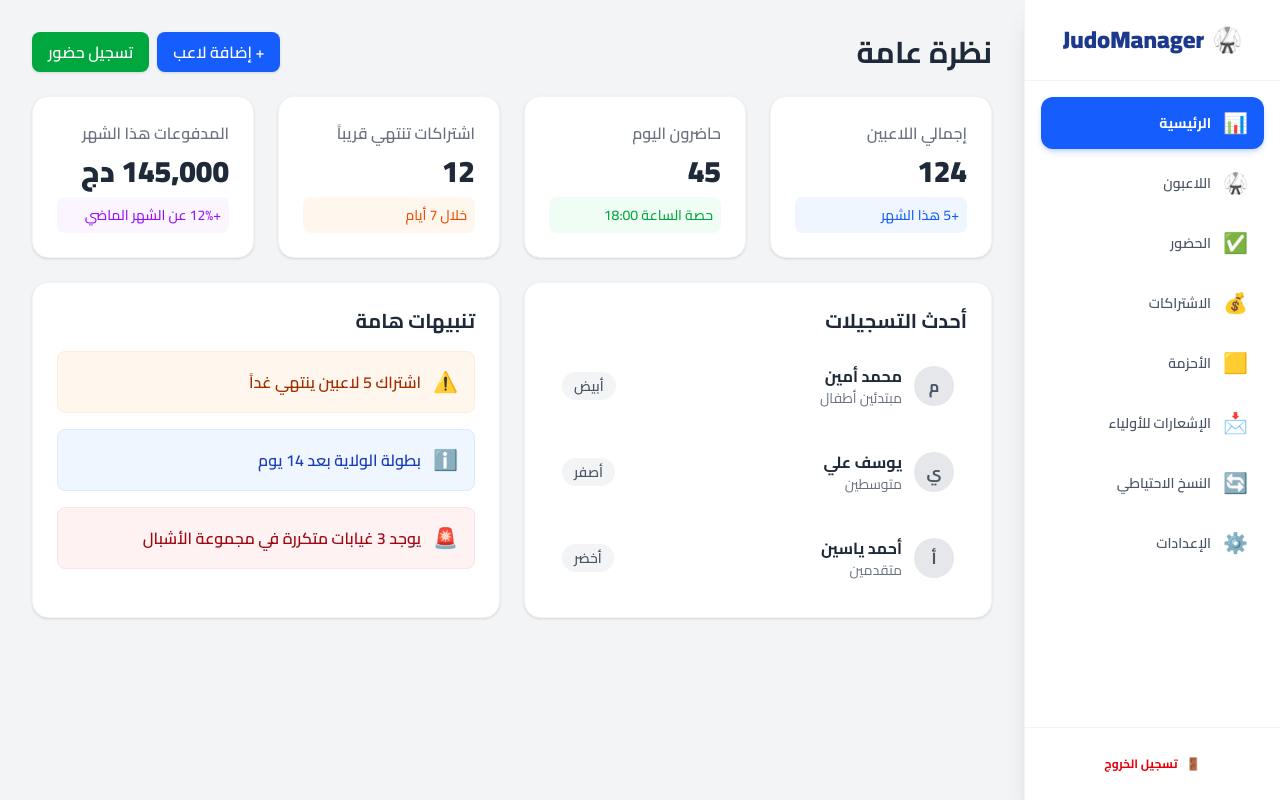
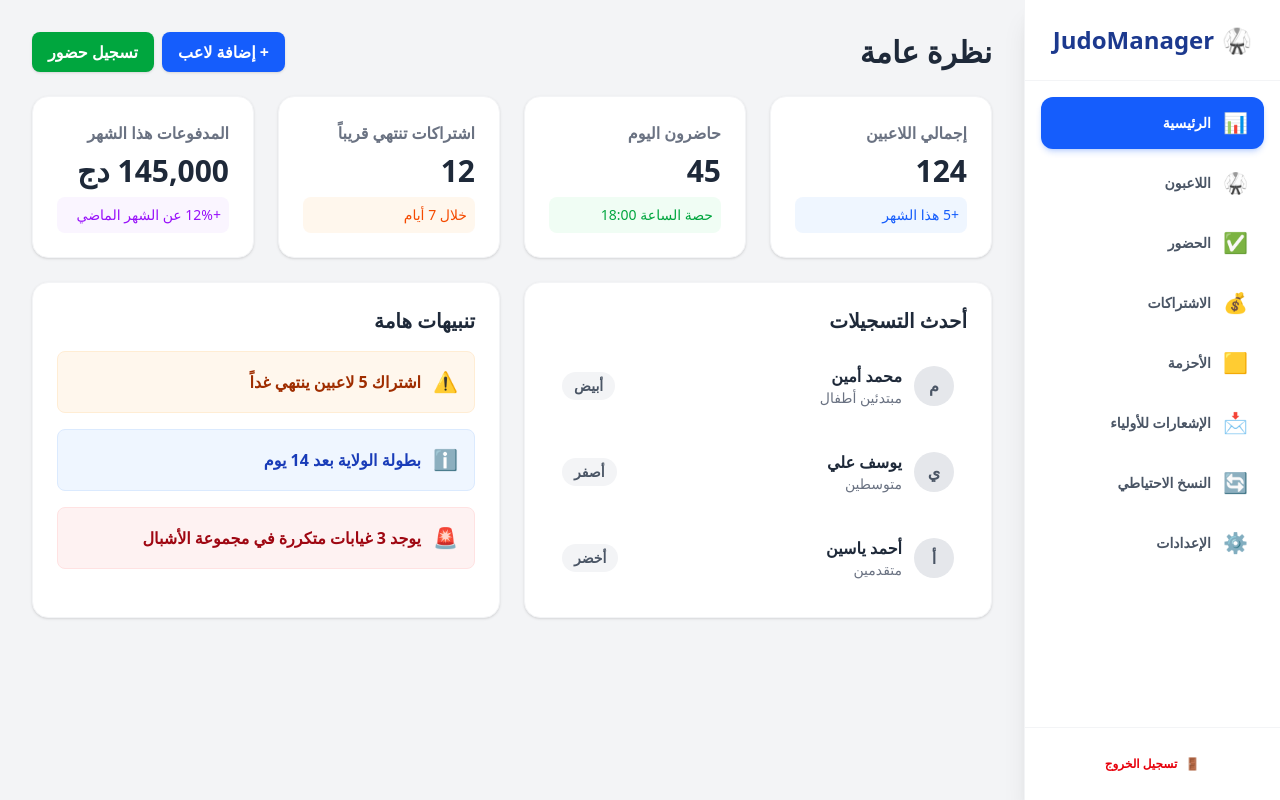
Before and after one commit to Yanisnino/judo-manager, a Next.js app: page /dashboard in a window 1280 px wide. Built offline with nearby package versions, Linux system fonts and the light colour scheme.

Commit message:
Configure offline font fallback for instant offline build

```diff
--- a/src/app/layout.tsx
+++ b/src/app/layout.tsx
@@ -1,8 +1,5 @@
 import type { Metadata, Viewport } from "next";
-import { Cairo } from "next/font/google";
 import "./globals.css";
-
-const font = Cairo({ subsets: ["arabic", "latin"] });
 
 export const viewport: Viewport = {
   themeColor: "#2563eb",
@@ -31,7 +28,7 @@ export default function RootLayout({
         <meta name="mobile-web-app-capable" content="yes" />
         <meta name="apple-mobile-web-app-title" content="JudoManager" />
       </head>
-      <body className={`${font.className} bg-gray-50 text-gray-900 selection:bg-blue-600 selection:text-white`}>
+      <body className="bg-gray-50 text-gray-900 selection:bg-blue-600 selection:text-white font-sans">
         {children}
       </body>
     </html>
```
